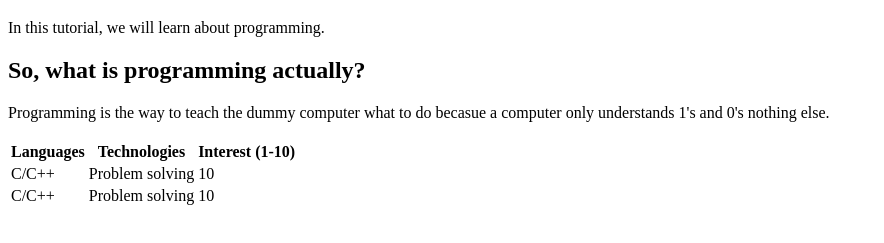
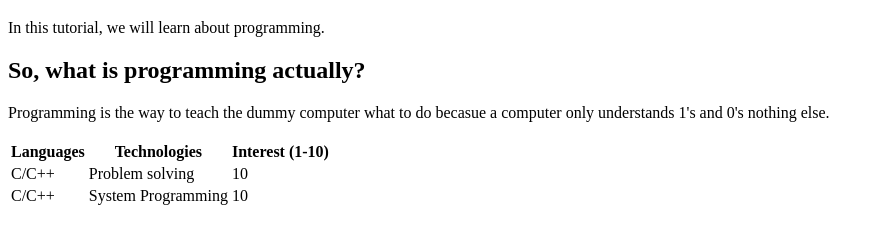
Before and after one commit to Imran4424/HTML-Basics, a plain HTML site: page creating a table.html in a window 1280 px wide. Shown: the part 61-304 px from the top of the page, without its empty margins (0-884 px from the left). Drawn offline with Linux system fonts and the light colour scheme.

Commit message:
html basics

```diff
--- a/creating a table.html
+++ b/creating a table.html
@@ -59,13 +59,13 @@ but for multple spacing we need to use keyword: &nbsp
 
 				<tr>
 					<td> C/C++ </td>
-					<td> Problem solving</td>
+					<td> Problem solving </td>
 					<td> 10 </td>
 				</tr>
 
 				<tr>
 					<td> C/C++ </td>
-					<td> Problem solving</td>
+					<td> System Programming </td>
 					<td> 10 </td>
 				</tr>
 
```
